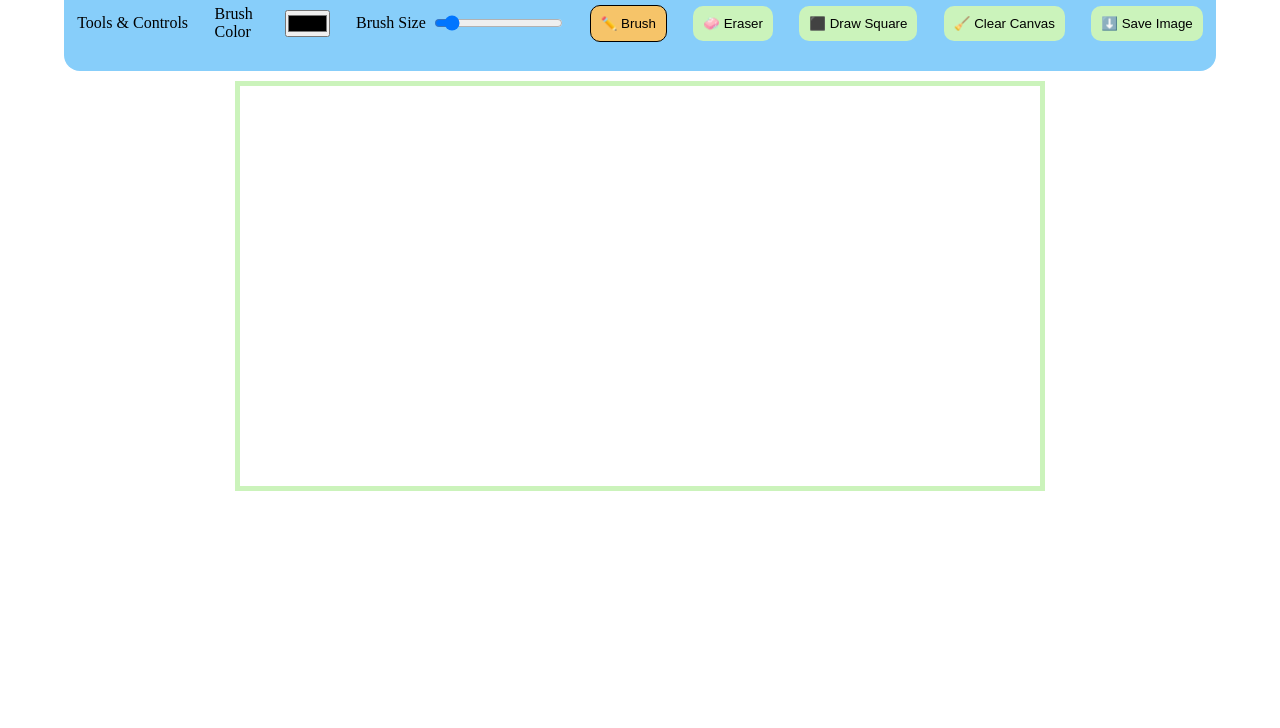
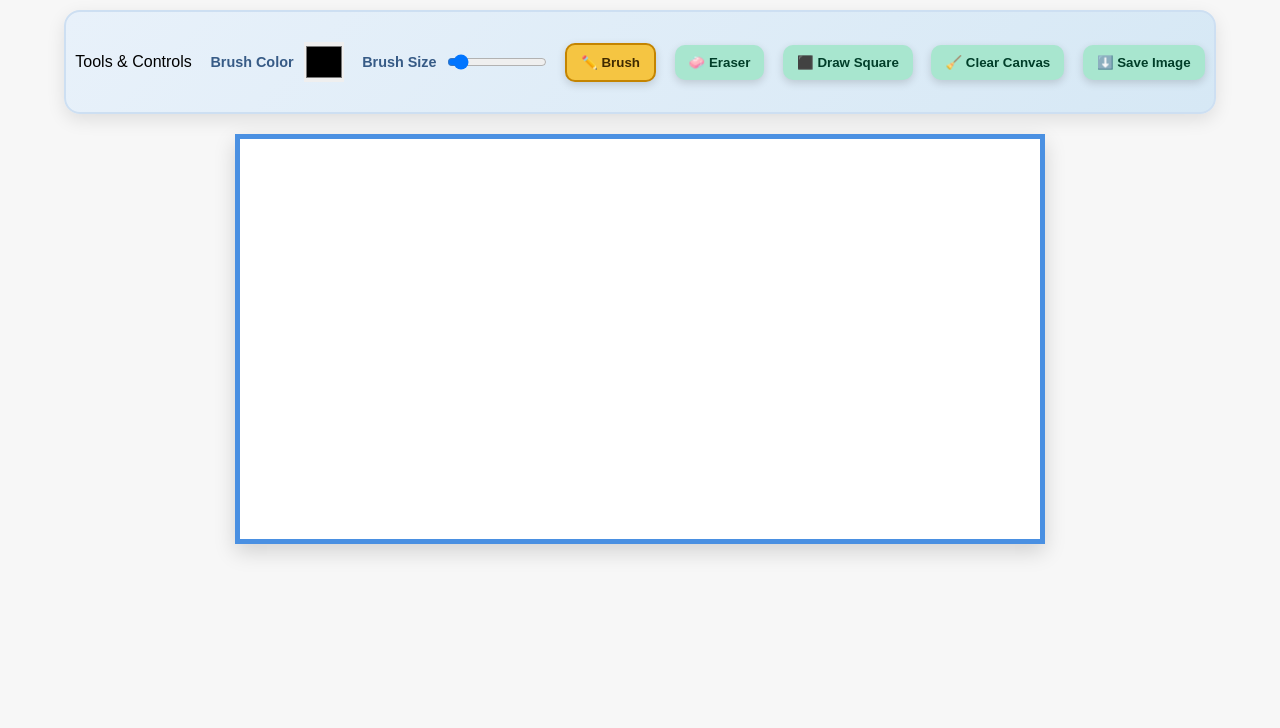
Before and after one commit to pavanK152/Canvas_Board, a plain HTML site: page index.html in a window 1280 px wide. Shown: the part 72-800 px from the top of the page. Drawn offline with Linux system fonts and the light colour scheme.

Commit message:
update background colors and colors

```diff
--- a/style.css
+++ b/style.css
@@ -8,51 +8,83 @@ body {
   display: flex;
   flex-direction: column;
   align-items: center;
-  justify-content: center;
+  background: #f7f7f7;
+  font-family: "Poppins", sans-serif;
+  padding: 20px;
 }
 
 #heading {
   text-align: center;
+  font-size: 2rem;
+  color: #4a90e2;
+  margin-bottom: 15px;
+  font-weight: bold;
 }
+
 #tools {
   margin-top: 10px;
   width: 90vw;
-  background-color: lightskyblue;
+  background: linear-gradient(135deg, #e8f1fa, #d6e8f5);
   display: flex;
-  height: 12vh;
+  height: 13vh;
   justify-content: space-around;
   align-items: center;
   border-radius: 16px;
-}
-.colorInput {
-  width: 10%;
-  display: flex;
-  justify-content: space-between;
-  align-items: center;
+  box-shadow: 0px 6px 18px rgba(0, 0, 0, 0.1);
+  border: 2px solid #cddff2;
 }
 
+.colorInput,
 .brushSizeInput {
-  width: 18%;
   display: flex;
-  justify-content: space-between;
   align-items: center;
+  gap: 10px;
+}
+
+.colorInput label,
+.brushSizeInput label {
+  font-size: 0.9rem;
+  font-weight: 600;
+  color: #375b86;
+}
+
+#strokeColor {
+  width: 40px;
+  height: 40px;
+  border: none;
+  cursor: pointer;
+}
+
+#brushSize {
+  width: 100px;
 }
 
 .button {
-  display: flex;
-  justify-content: center;
-  align-items: center;
-  padding: 10px;
+  padding: 10px 14px;
   border-radius: 10px;
   border: none;
-  background-color: #cbf3bb;
+  background-color: #a8e6cf;
+  color: #003e29;
+  font-weight: 600;
+  transition: 0.3s ease;
+  cursor: pointer;
+  box-shadow: 0 3px 8px rgba(0, 0, 0, 0.15);
 }
+
+.button:hover {
+  background-color: #81d4c2;
+  transform: translateY(-2px);
+}
+
 .activeBtn {
-  background-color: rgb(246, 196, 105);
-  border: 1px solid #000000;
+  background-color: #f5c542;
+  border: 2px solid #c48400;
+  color: #3f2a00;
 }
+
 #canvas {
-  margin-top: 10px;
-  border: 5px solid #cbf3bb;
+  margin-top: 20px;
+  border: 5px solid #4a90e2;
   background-color: #ffffff;
+  box-shadow: 0px 8px 20px rgba(0, 0, 0, 0.15);
 }
```
